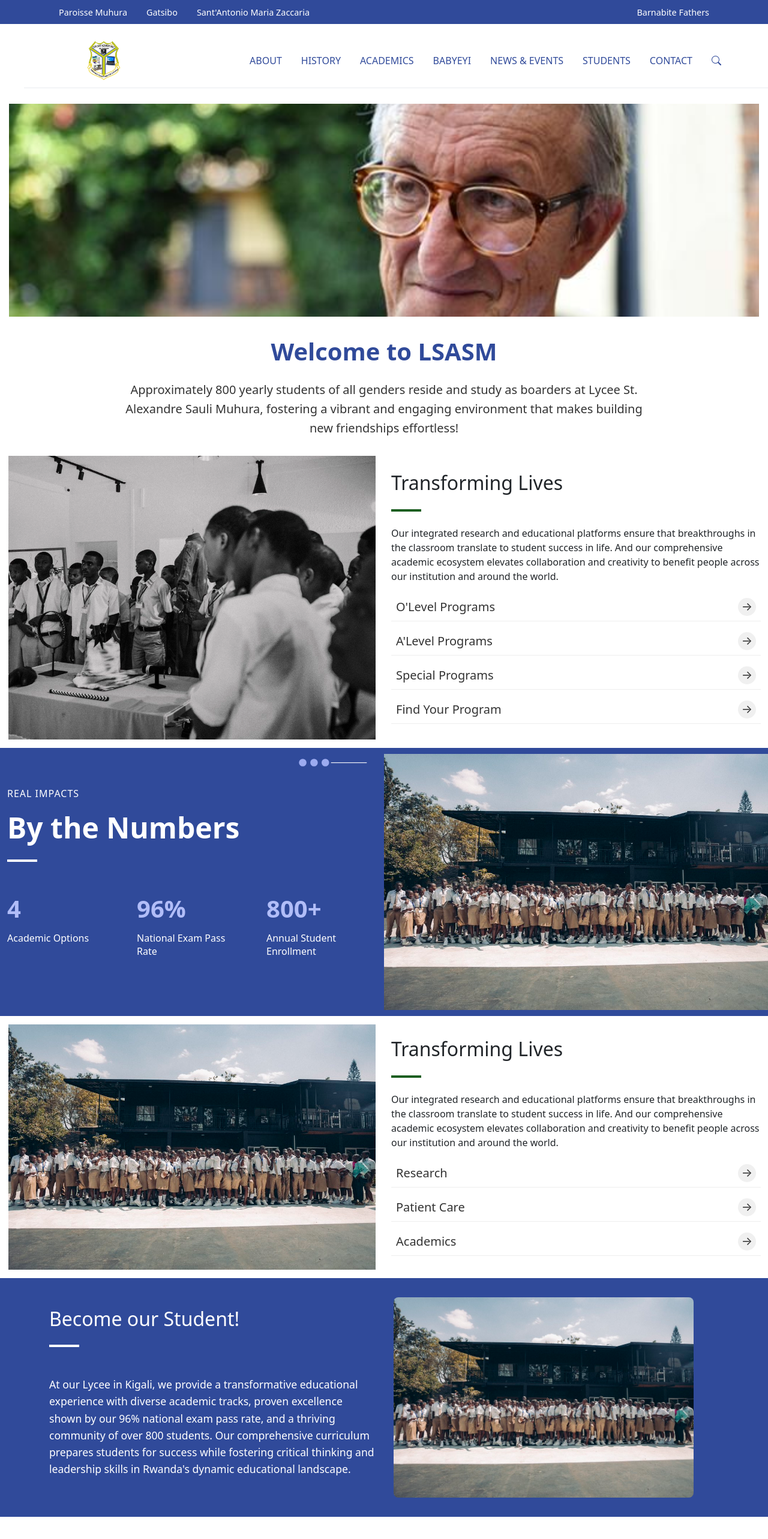
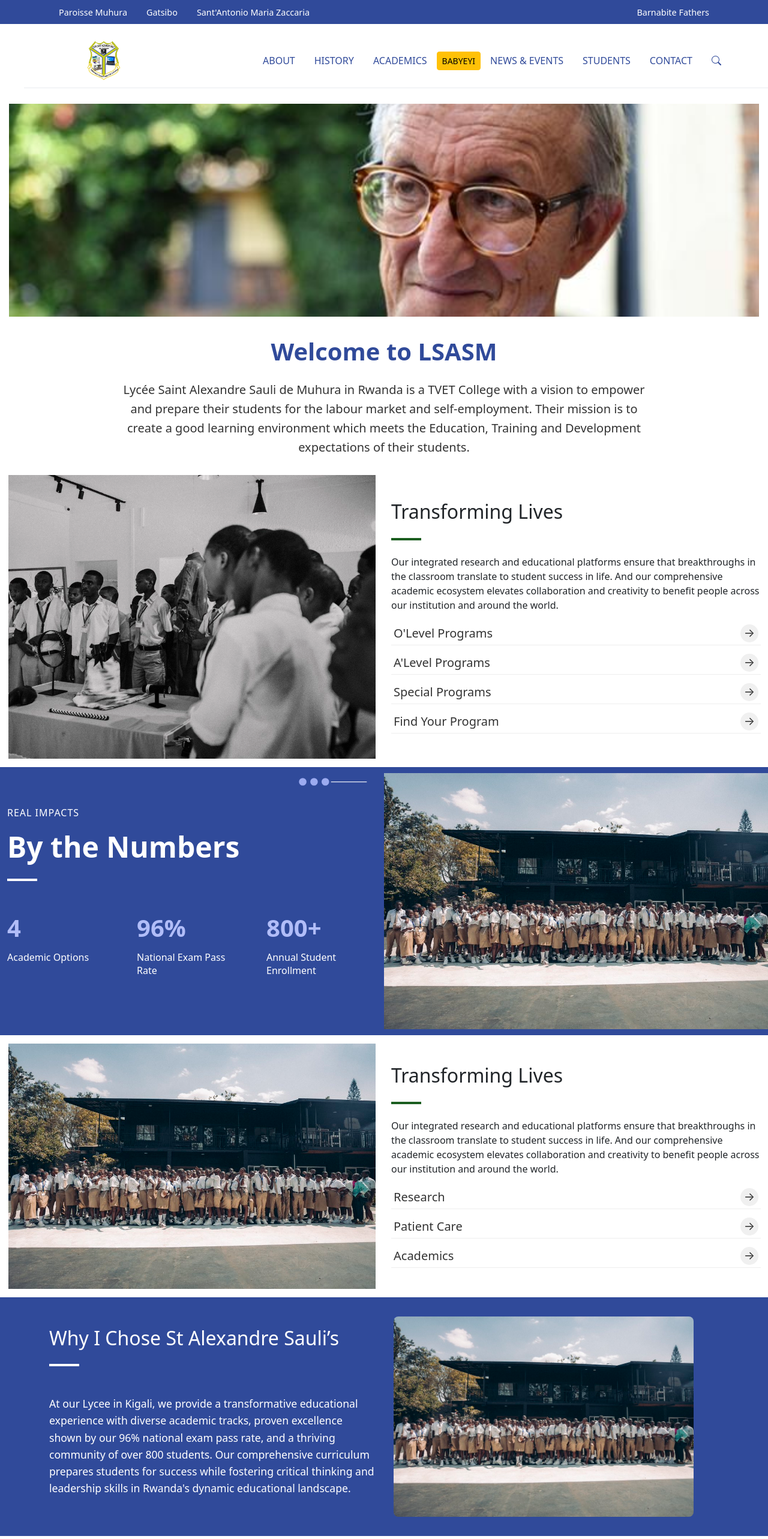
Before and after one commit to Deodate/LYCEESAINTALEXANDRE, a React (Create React App) app in the folder lycee/: page /athletics in a window 1280 px wide. Shown: the top 2566 px of the page at 60% size. Built offline with nearby package versions, Linux system fonts and the light colour scheme; some icons are missing; a web font is replaced by a local one.

Commit message:
Progress

```diff
--- a/lycee/src/App.css
+++ b/lycee/src/App.css
@@ -19,6 +19,9 @@
   border-bottom: 1px solid #e9ecef;
 }
 
+.btn-warning{
+  margin-top: 21px;
+}
 /* Top navigation styles */
 .top-nav {
   background-color: #304a9a;
@@ -438,7 +441,7 @@
   }
 }
 
-/* excellence-section */
+/* Excellence-section */
 
 .excellence-section {
   margin: 4rem 0;
@@ -636,13 +639,13 @@
   display: flex;
   justify-content: space-between;
   align-items: center;
-  padding: 1.5rem;
+  padding: 5px;
   color: #333;
   text-decoration: none;
   border-bottom: 1px solid #eee;
   transition: all 0.3s ease;
-  font-size: 1.25rem;
-  font-weight: 500;
+  font-size: 4px;
+  font-weight: 400;
 }
 
 .program-link:hover {
@@ -685,7 +688,7 @@
   display: flex;
   justify-content: space-between;
   align-items: center;
-  padding: 8px;
+  padding: 4px;
   color: #333;
   text-decoration: none;
   border-bottom: 1px solid #eee;
--- a/lycee/src/Components/pages/Footer/Footer.jsx
+++ b/lycee/src/Components/pages/Footer/Footer.jsx
@@ -7,6 +7,8 @@
       <div className="footer-content">
         <div className="footer-section">
           <h6>Lycee Saint Alexandre Sauli Muhura</h6>
+          <p><i class="bi bi-phone text-info"></i>+250 788 </p>
+          <p><i class="bi bi-envelope text-danger"></i> lyce@gmail.com  </p>
           <p>Easter Province</p>
           <p>Muhura, Sector</p>
           <Link to="/contact" className="contact-button">Contact Us</Link>
@@ -15,18 +17,18 @@
         <div className="footer-section">
           <h2>ABOUT Lycee</h2>
           <ul>
-            <li><Link to="/apply">Applys</Link></li>
-            <li><Link to="/give">Give</Link></li>
-            <li><Link to="/news">News</Link></li>
+            <li><Link to="/apply">Diocese Byumba</Link></li>
+            <li><Link to="/give">Conference Episcopale du Rwanda</Link></li>
+            <li><Link to="/news">Vatican</Link></li>
           </ul>
         </div>
 
         <div className="footer-section">
           <h2>QUICK LINKS</h2>
           <ul>
-            <li><Link to="/events">Events</Link></li>
-            <li><Link to="/careers">Careers</Link></li>
-            <li><Link to="/alumni">Alumni</Link></li>
+            <li><Link to="/apply">WDA - Workforce Development Authority</Link></li>
+            <li><Link to="/give">NESA - National Examination and School Inspection Authority</Link></li>
+            <li><Link to="/news">MINEDUC</Link></li>
           </ul>
         </div>
 
--- a/lycee/src/Components/pages/HomepageContainer/HomepageContainer.jsx
+++ b/lycee/src/Components/pages/HomepageContainer/HomepageContainer.jsx
@@ -35,8 +35,7 @@
       <div className="welcome-section">
         <h1 className="welcome-title">Welcome to LSASM</h1>
         <p className="welcome-text">
-          Approximately 800 yearly students of all genders reside and study as boarders at Lycee St. Alexandre Sauli Muhura,
-          fostering a vibrant and engaging environment that makes building new friendships effortless!
+        Lycée Saint Alexandre Sauli de Muhura in Rwanda is a TVET College with a vision to empower and prepare their students for the labour market and self-employment. Their mission is to create a good learning environment which meets the Education, Training and Development expectations of their students.
         </p>
       </div>
 
--- a/lycee/src/Components/pages/Menu/Menu.jsx
+++ b/lycee/src/Components/pages/Menu/Menu.jsx
@@ -39,7 +39,12 @@
                 <NavDropdown.Item as={Link} to="/academics/programs">Programs</NavDropdown.Item>
                 <NavDropdown.Item as={Link} to="/academics/faculty">Faculty</NavDropdown.Item>
               </NavDropdown>
-              <Nav.Link as={Link} to="/research">Babyeyi</Nav.Link>
+              {/* Change the Nav.Link to a button wrapped in Link */}
+              <Link to="/research">
+                <button type="button" className="btn btn-warning btn-sm">
+                  BABYEYI
+                </button>
+              </Link>
               <Nav.Link as={Link} to="/arts">News  & Events</Nav.Link>
               <NavDropdown
                 title="Students"
--- a/lycee/src/Components/pages/NewsSection/NewsSection.jsx
+++ b/lycee/src/Components/pages/NewsSection/NewsSection.jsx
@@ -38,7 +38,7 @@
 
             <a
               href="/news"
-              className="btn btn-primary"
+              className="btn btn-outline-primary"
               style={{
                 '--bs-btn-padding-y': '0.25rem',
                 '--bs-btn-padding-x': '0.5rem',
--- a/lycee/src/Components/pages/Video/VideoSection.jsx
+++ b/lycee/src/Components/pages/Video/VideoSection.jsx
@@ -7,7 +7,7 @@
       <div className="container">
         <div className="content-wrapper">
           <div className="text-content">
-          <h2 className="transform-title">Become our Student!</h2>
+          <h2 className="transform-title">Why I Chose St Alexandre Sauli’s</h2>
             <div className="white-line"></div>
             <p>
               At our Lycee in Kigali, we provide a transformative educational experience with diverse academic tracks, proven excellence shown by our 96% national exam pass rate, and a thriving community of over 800 students. Our comprehensive curriculum prepares students for success while fostering critical thinking and leadership skills in Rwanda's dynamic educational landscape.
```
Also changed, not shown: lycee/src/assets/images/students3.jpg (added). Lines whose indentation alone changed are shown as unchanged.
